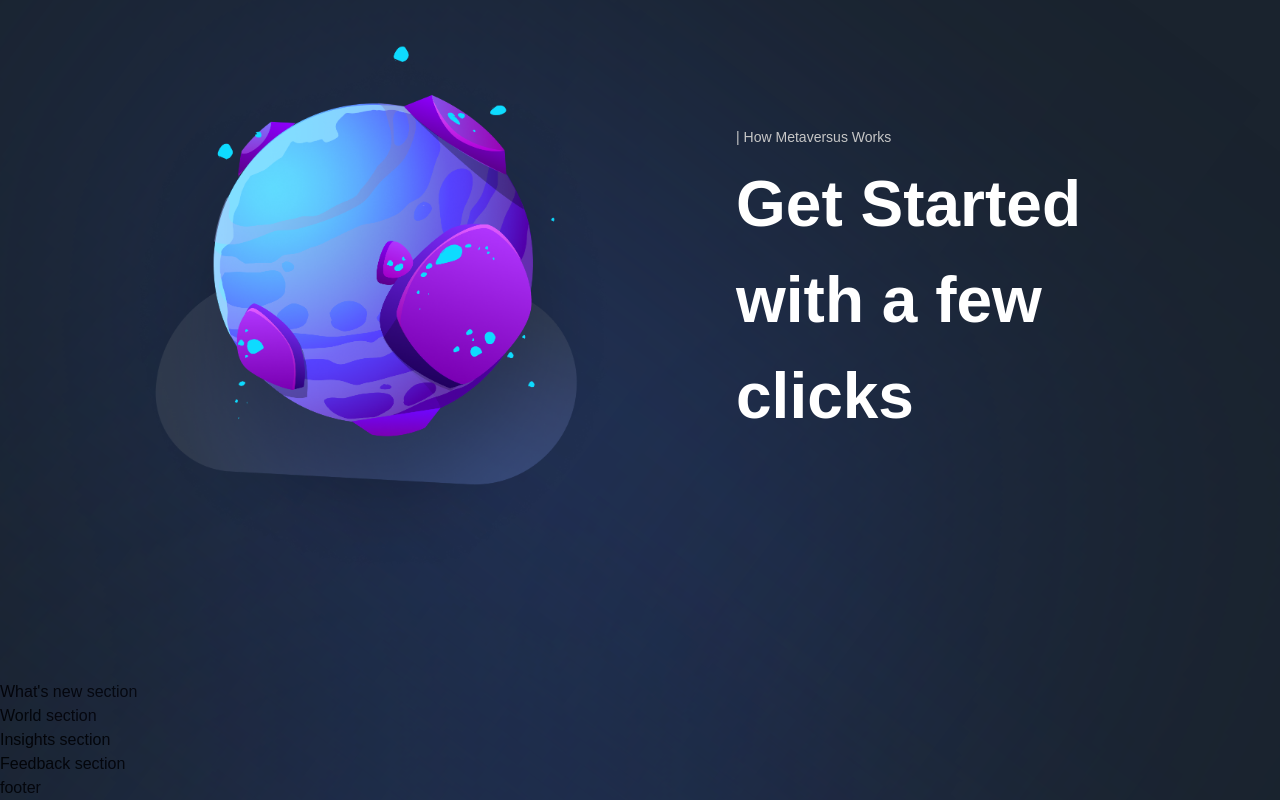
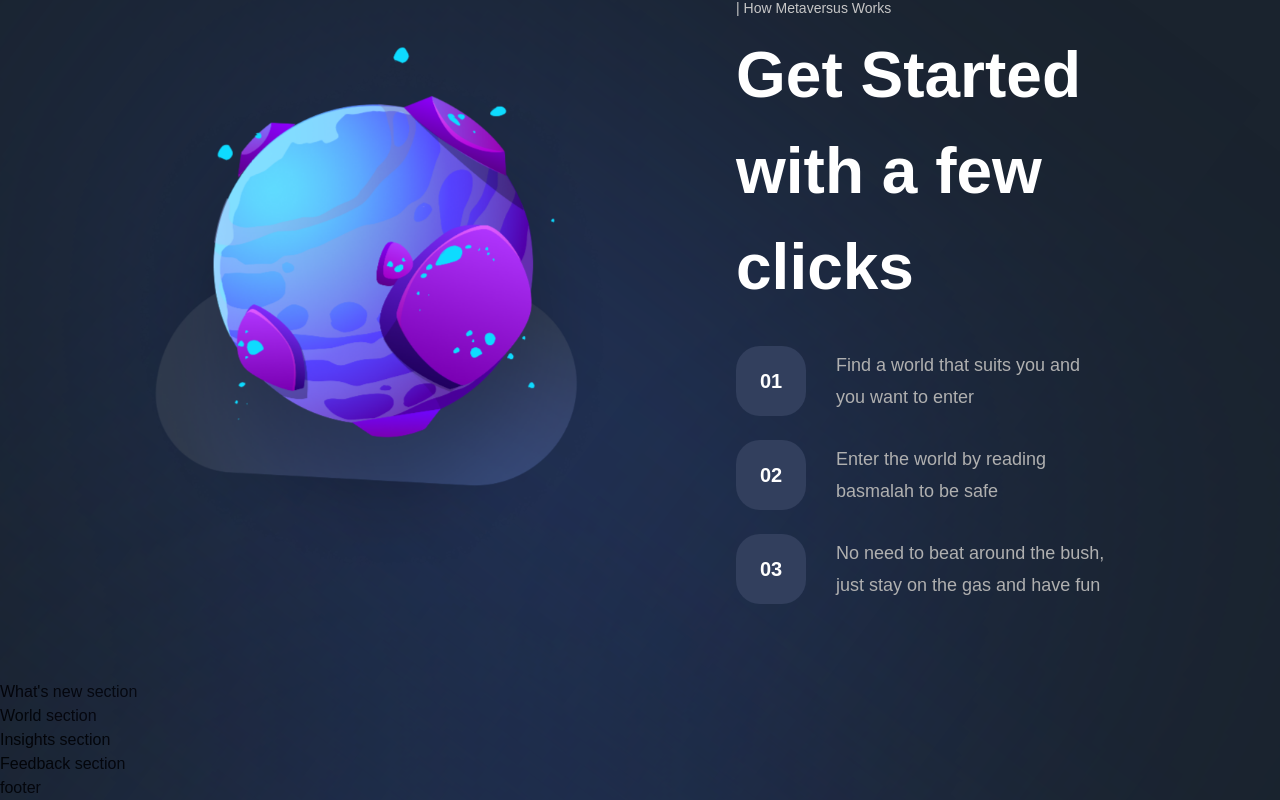
Before and after one commit to luisherr/Next-Website, a Next.js app: page / in a window 1280 px wide. Shown: the part 2594-3394 px from the top of the page. Built offline with nearby package versions, Linux system fonts and the light colour scheme; a web font is replaced by a local one.

Commit message:
StarSteps terminado

```diff
--- a/components/StartSteps.jsx
+++ b/components/StartSteps.jsx
@@ -1,6 +1,13 @@
-const StartSteps = () => (
-  <div>
-    start steps
+import styles from "../styles";
+
+const StartSteps = ({ number, text }) => (
+  <div className={`${styles.flexCenter} flex-row`}>
+    <div className={`${styles.flexCenter} w-[70px] h-[70px] rounded-[24px] bg-[#323f5d]`}>
+      <p className="font-bold text-[20px] text-white">0{number}</p>
+    </div>
+    <p className="flex-1 ml-[30px] font-normal text-[18px] text-[#B0b0b0] leading-[32px]">
+      {text}
+    </p>
   </div>
 );
 
--- a/sections/GetStarted.jsx
+++ b/sections/GetStarted.jsx
@@ -33,8 +33,14 @@
       >
         <TypingText title="| How Metaversus Works"/>
         <TitleText title={<>Get Started with a few clicks</>}/>
-        <div className="mt-[31px] flex ">
-
+        <div className="mt-[31px] flex flex-col max-w-[370px] gap-[24px]">
+          {startingFeatures.map((feature, index) => (
+            <StartSteps
+              key={feature}
+              number={index + 1}
+              text={feature}
+            />
+          ))}
         </div>
       </motion.div>
     </motion.div>
```
